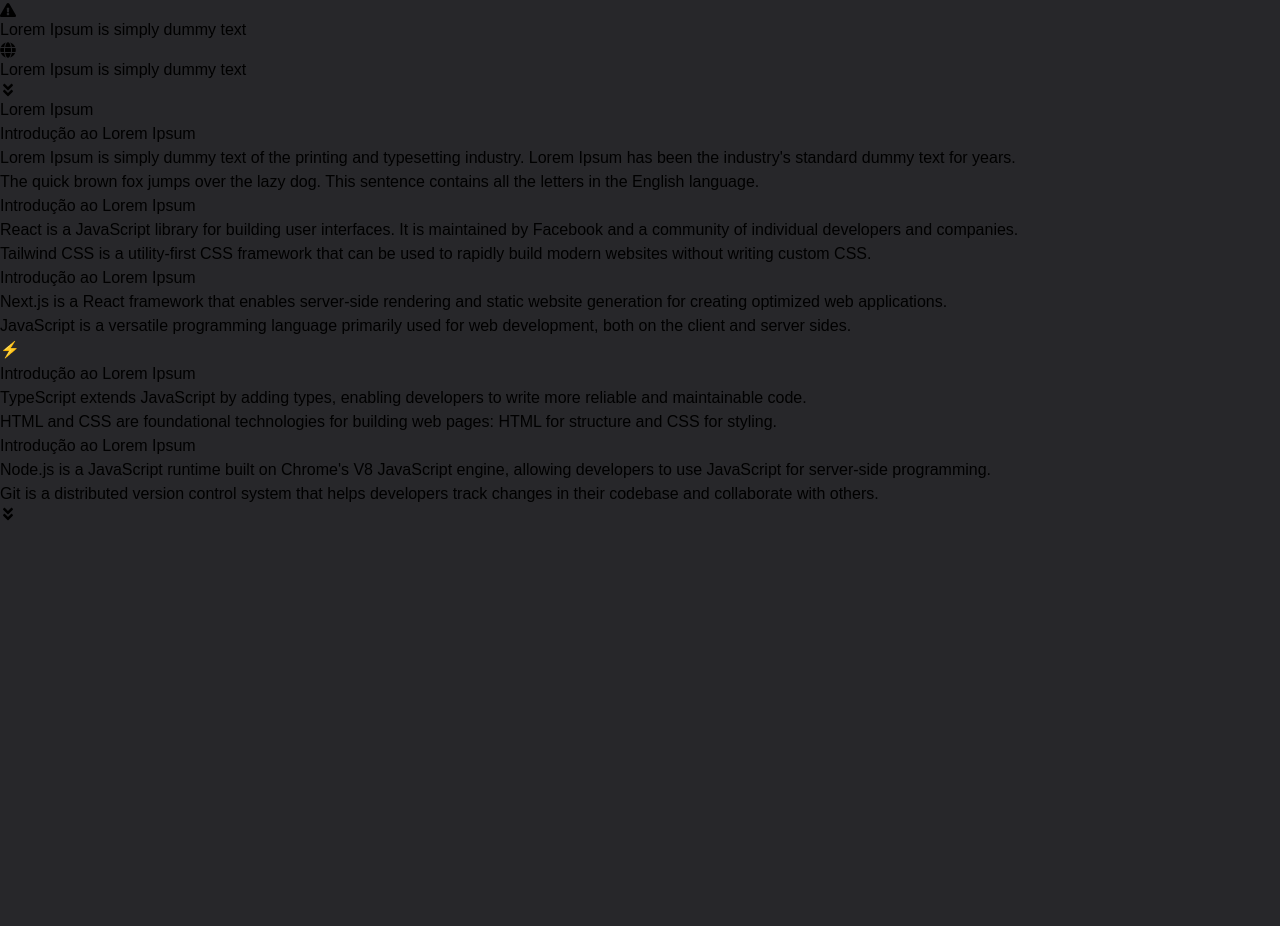
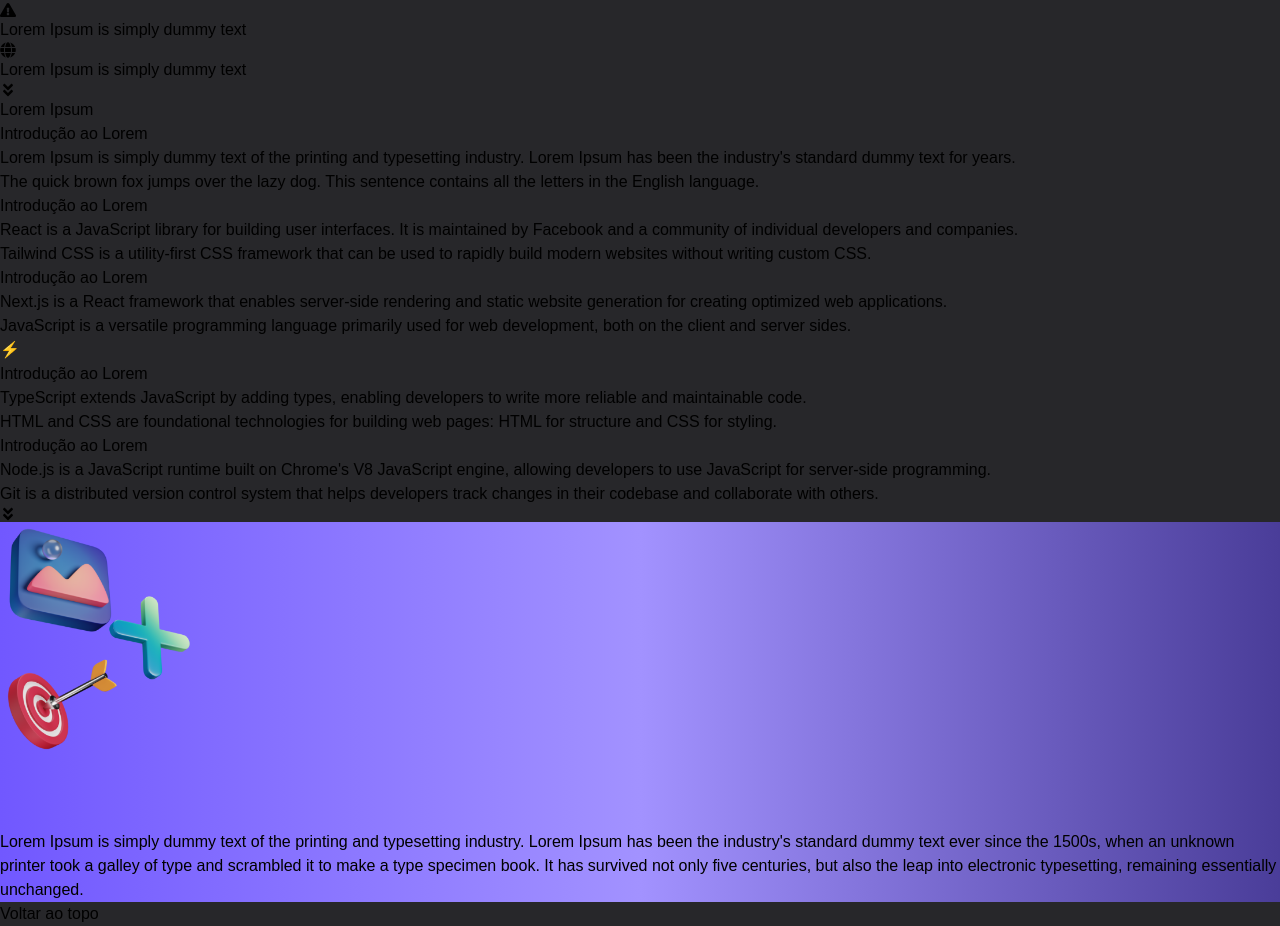
Before and after one commit to akemilol/EnergyLab---GS, a Next.js app in the folder e-lab/: page / in a window 1280 px wide. Shown: the part 483-1409 px from the top of the page. Before the commit the page ends 1005 px from the top, so only its background shows below. Built offline with nearby package versions, Linux system fonts and the light colour scheme.

Commit message:
Finalização do Componente CardUni

```diff
--- a/e-lab/src/app/page.tsx
+++ b/e-lab/src/app/page.tsx
@@ -2,6 +2,7 @@
 import Header from "@/components/Header/Header";
 import Main from "@/components/Main/Main";
 import LongsCards from "@/components/LongsCards/LongsCards";
+import CardUni from "@/components/CardUni/CardUni";
 
 export default function Home() {
   return (
@@ -10,6 +11,7 @@
         <Header />
         <Main />
         <LongsCards />
+        <CardUni />
     </>
   );
 }
--- /dev/null
+++ b/e-lab/src/components/CardUni/CardUni.tsx
@@ -0,0 +1,35 @@
+
+import Image from 'next/image';
+
+const CardUni = () => {
+return (
+    <div className="flex flex-col items-center justify-center bg-black">
+    <div className="relative bg-gradient-header w-full max-w-4xl p-24 rounded-xl text-center text-white">
+
+        <div className="absolute -top-12 left-8">
+        <Image
+            src="/img/icons.png"
+            alt="Ícones"
+            width={200}
+            height={100}
+        />
+        </div>
+
+
+        <p className="text-lg" style={{ marginTop: '4.5rem' }}>
+        Lorem Ipsum is simply dummy text of the printing and typesetting industry. Lorem Ipsum has been the
+        industry's standard dummy text ever since the 1500s, when an unknown printer took a galley of type and scrambled
+        it to make a type specimen book. It has survived not only five centuries, but also the leap into electronic
+        typesetting, remaining essentially unchanged.
+        </p>
+    </div>
+
+
+    <button className="mt-8 w-48 py-2 bg-black border border-white text-white">
+        Voltar ao topo
+    </button>
+    </div>
+);
+};
+
+export default CardUni;
--- a/e-lab/src/components/LongsCards/LongsCards.tsx
+++ b/e-lab/src/components/LongsCards/LongsCards.tsx
@@ -2,11 +2,11 @@
 
 const LongsCards = () => {
     const titulos = [
-        "Introdução ao Lorem Ipsum",
-        "Introdução ao Lorem Ipsum",
-        "Introdução ao Lorem Ipsum",
-        "Introdução ao Lorem Ipsum",
-        "Introdução ao Lorem Ipsum"
+        "Introdução ao Lorem",
+        "Introdução ao Lorem",
+        "Introdução ao Lorem",
+        "Introdução ao Lorem",
+        "Introdução ao Lorem"
 ];
 
 const paragrafos = [
```
Also changed, not shown: e-lab/public/img/iconFaQs.svg (added), e-lab/public/img/icons.png (added).
